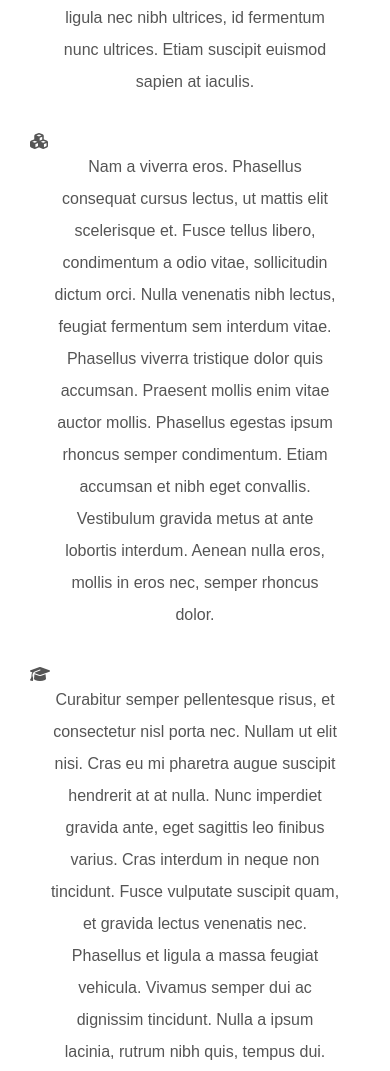
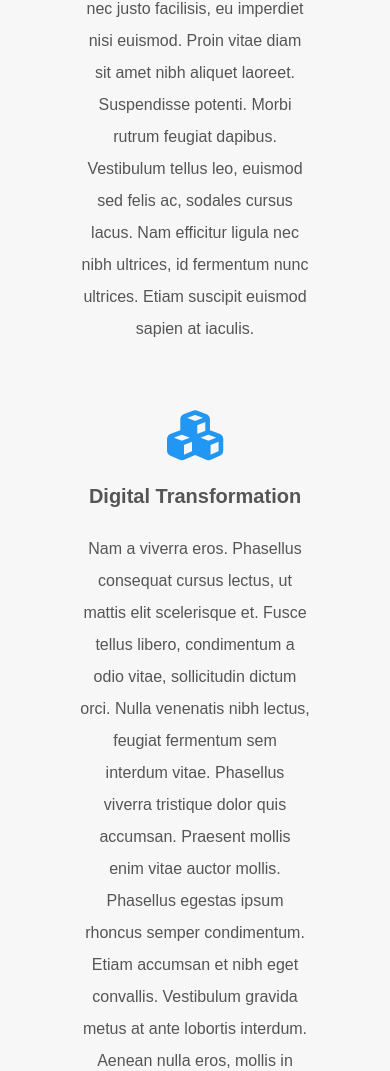
Before and after one commit to upc-pre-202201-si385-sv41/acme-studio-basic-landing, a plain HTML site: page public/index.html in a window 390 px wide. Shown: the part 4008-5079 px from the top of the page. Drawn offline with nearby package versions, Linux system fonts and the light colour scheme.

Commit message:
feat(services): Added styles for Services section.

```diff
--- a/public/assets/styles/styles.css
+++ b/public/assets/styles/styles.css
@@ -234,3 +234,47 @@ header nav li:last-child {
         flex-basis: 100%;
     }
 }
+
+/* Services Section */
+
+.services {
+    background-color: #F7F7F7;
+}
+
+.services .grid li {
+    padding: 0 30px;
+    flex-basis: 33%;
+    text-align: center;
+}
+
+.services .grid li i {
+    font-size: 50px;
+    color: #2196F3;
+    margin-bottom: 25px;
+}
+
+.services .grid li h4 {
+    color: #555;
+    font-size: 20px;
+    margin-bottom: 25px;
+}
+
+.services .grid li p {
+    margin: 0;
+}
+
+@media (max-width: 1000px) {
+    .services .grid li {
+        flex-basis: 70%;
+        margin-bottom: 65px;
+    }
+    services .grid li:last-child {
+        margin-bottom: 0;
+    }
+}
+
+@media (max-width: 600px) {
+    .services .grid li {
+        flex-basis: 100%;
+    }
+}
--- a/public/index.html
+++ b/public/index.html
@@ -36,7 +36,7 @@
             </ul>
         </section>
 
-        <section id="services">
+        <section id="services" class="services">
             <h3 class="title">Our services</h3>
             <p>Lorem ipsum dolor sit amet, consectetur adipiscing elit. Mauris sed pellentesque diam. Aliquam a rhoncus tortor. Nulla scelerisque augue sem, sit amet cursus enim molestie eu. Morbi volutpat ullamcorper congue. Aliquam et faucibus leo. Pellentesque mattis, est eu posuere ultrices, lorem ipsum sodales arcu, in scelerisque tortor ante ut augue. Nullam ultricies leo urna, quis tempus nulla suscipit eget. Nunc gravida turpis vitae ante venenatis, ullamcorper semper ipsum blandit.</p>
             <hr>
@@ -48,10 +48,12 @@
                 </li>
                 <li>
                     <i class="fa-solid fa-cubes"></i>
+                    <h4>Digital Transformation</h4>
                     <p>Nam a viverra eros. Phasellus consequat cursus lectus, ut mattis elit scelerisque et. Fusce tellus libero, condimentum a odio vitae, sollicitudin dictum orci. Nulla venenatis nibh lectus, feugiat fermentum sem interdum vitae. Phasellus viverra tristique dolor quis accumsan. Praesent mollis enim vitae auctor mollis. Phasellus egestas ipsum rhoncus semper condimentum. Etiam accumsan et nibh eget convallis. Vestibulum gravida metus at ante lobortis interdum. Aenean nulla eros, mollis in eros nec, semper rhoncus dolor.</p>
                 </li>
                 <li>
                     <i class="fa-solid fa-graduation-cap"></i>
+                    <h4>Training & Assessment</h4>
                     <p>Curabitur semper pellentesque risus, et consectetur nisl porta nec. Nullam ut elit nisi. Cras eu mi pharetra augue suscipit hendrerit at at nulla. Nunc imperdiet gravida ante, eget sagittis leo finibus varius. Cras interdum in neque non tincidunt. Fusce vulputate suscipit quam, et gravida lectus venenatis nec. Phasellus et ligula a massa feugiat vehicula. Vivamus semper dui ac dignissim tincidunt. Nulla a ipsum lacinia, rutrum nibh quis, tempus dui.</p>
                 </li>
             </ul>
```
